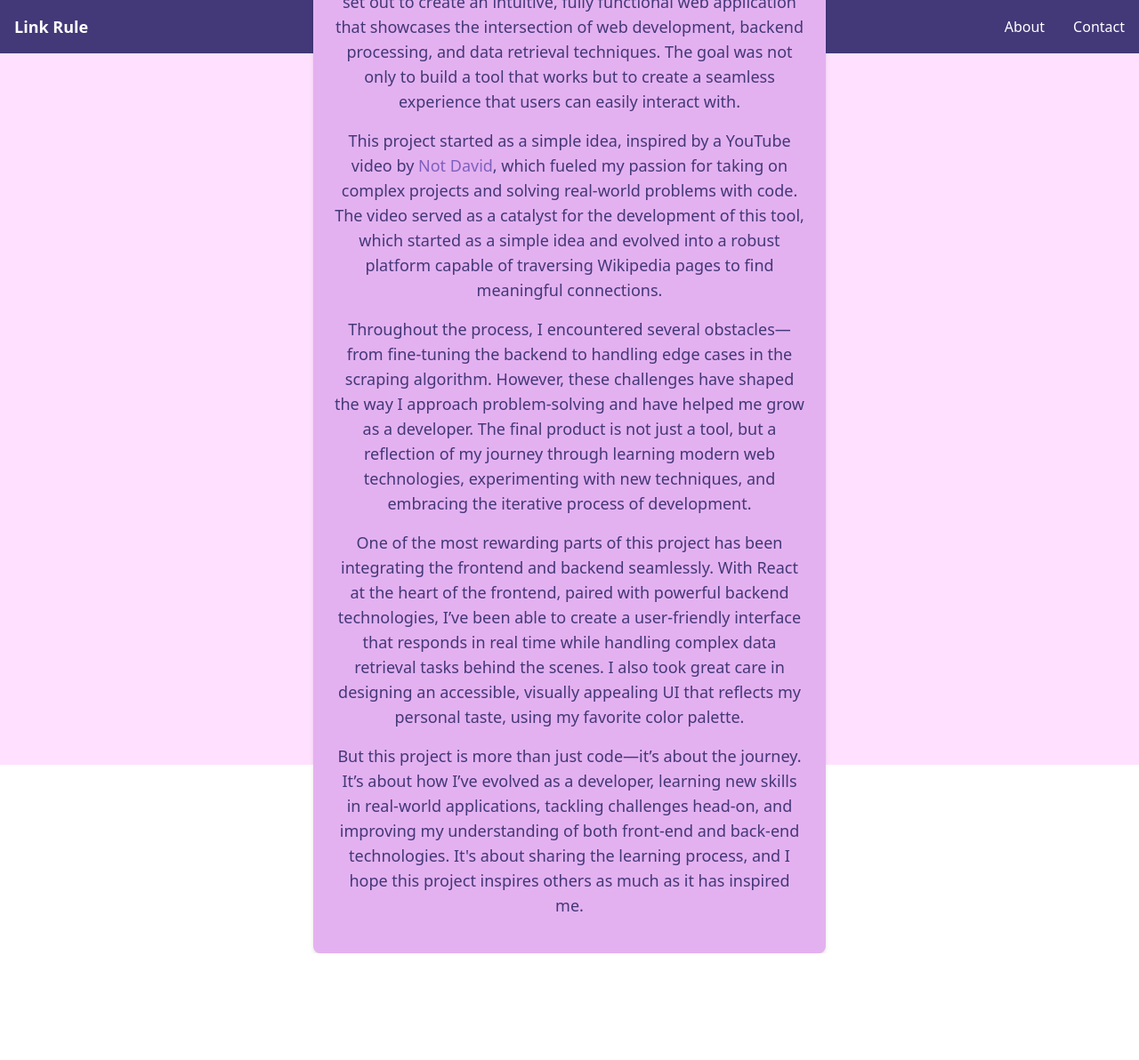
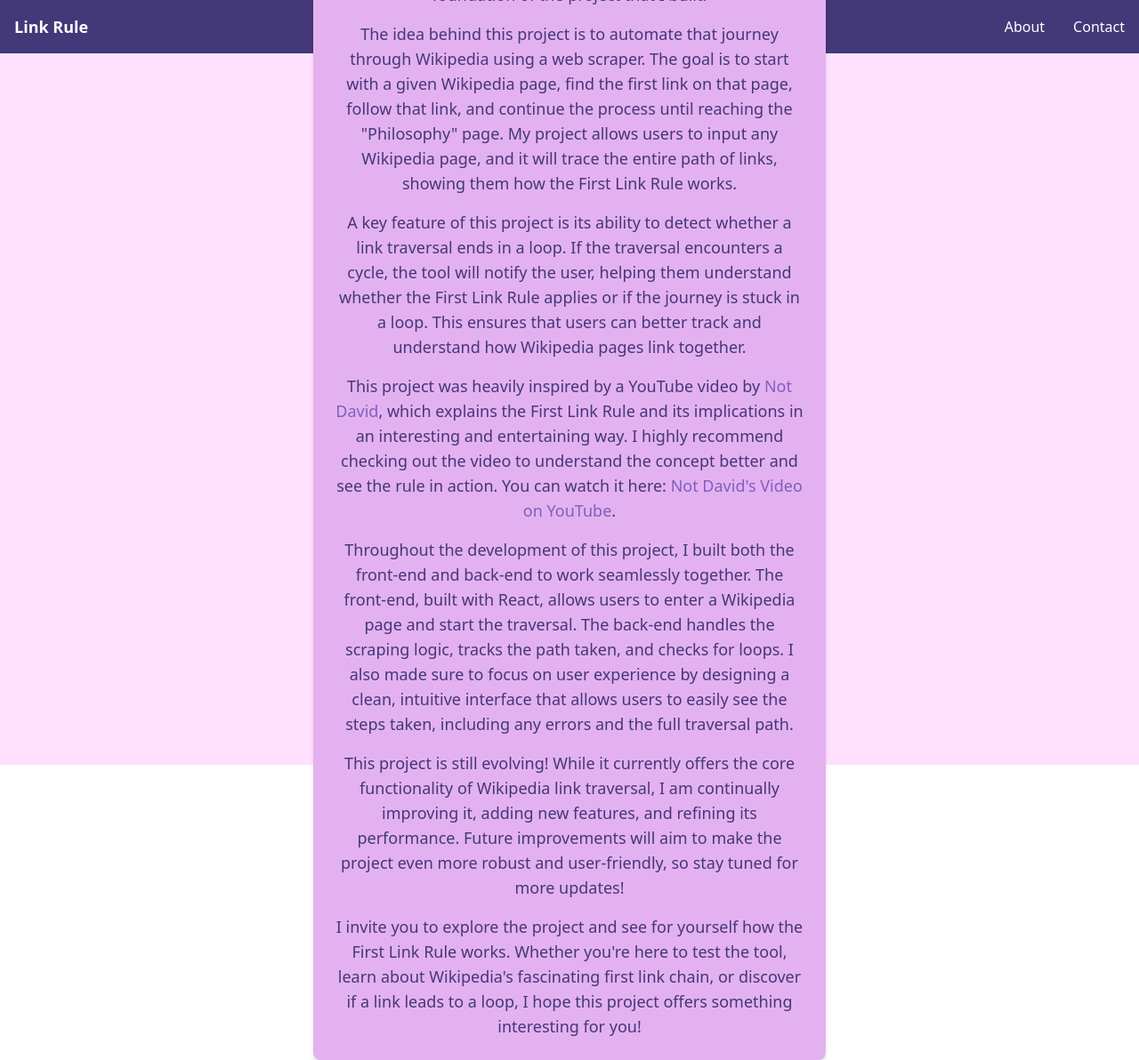
Before and after one commit to 190-785/First_Link, a React (Vite) app: page /about in a window 1280 px wide. Shown: the whole page at 89% size. Before the commit the page ends 1072 px from the top, so only its background shows below. Built offline with nearby package versions, Linux system fonts and the light colour scheme.

Commit message:
Improved About Page

```diff
--- a/src/pages/AboutPage.jsx
+++ b/src/pages/AboutPage.jsx
@@ -6,19 +6,25 @@ const AboutPage = () => {
       <section className="text-center max-w-xl p-6 bg-lightPurple rounded-lg shadow-md">
         <h1 className="text-3xl font-bold mb-6">About This Project</h1>
         <p className="text-lg mb-4">
-          Building this project has been a journey of learning, experimenting, and overcoming challenges. From day one, I set out to create an intuitive, fully functional web application that showcases the intersection of web development, backend processing, and data retrieval techniques. The goal was not only to build a tool that works but to create a seamless experience that users can easily interact with.
+          Wikipedia's First Link Rule is a fascinating phenomenon where, when starting from any Wikipedia page, following the first link on each subsequent page (while avoiding any disambiguation pages), eventually leads you to the "Philosophy" page. This chain of links creates an interesting and unexpected journey through Wikipedia articles, and is the foundation of the project that I built.
         </p>
         <p className="text-lg mb-4">
-          This project started as a simple idea, inspired by a YouTube video by <a href="https://www.youtube.com/@not_David" className="text-mediumPurple hover:text-darkPurple" target="_blank" rel="noopener noreferrer">Not David</a>, which fueled my passion for taking on complex projects and solving real-world problems with code. The video served as a catalyst for the development of this tool, which started as a simple idea and evolved into a robust platform capable of traversing Wikipedia pages to find meaningful connections.
+          The idea behind this project is to automate that journey through Wikipedia using a web scraper. The goal is to start with a given Wikipedia page, find the first link on that page, follow that link, and continue the process until reaching the "Philosophy" page. My project allows users to input any Wikipedia page, and it will trace the entire path of links, showing them how the First Link Rule works.
         </p>
         <p className="text-lg mb-4">
-          Throughout the process, I encountered several obstacles—from fine-tuning the backend to handling edge cases in the scraping algorithm. However, these challenges have shaped the way I approach problem-solving and have helped me grow as a developer. The final product is not just a tool, but a reflection of my journey through learning modern web technologies, experimenting with new techniques, and embracing the iterative process of development.
+          A key feature of this project is its ability to detect whether a link traversal ends in a loop. If the traversal encounters a cycle, the tool will notify the user, helping them understand whether the First Link Rule applies or if the journey is stuck in a loop. This ensures that users can better track and understand how Wikipedia pages link together.
         </p>
         <p className="text-lg mb-4">
-          One of the most rewarding parts of this project has been integrating the frontend and backend seamlessly. With React at the heart of the frontend, paired with powerful backend technologies, I’ve been able to create a user-friendly interface that responds in real time while handling complex data retrieval tasks behind the scenes. I also took great care in designing an accessible, visually appealing UI that reflects my personal taste, using my favorite color palette.
+          This project was heavily inspired by a YouTube video by <a href="https://www.youtube.com/@not_David" className="text-mediumPurple hover:text-darkPurple" target="_blank" rel="noopener noreferrer">Not David</a>, which explains the First Link Rule and its implications in an interesting and entertaining way. I highly recommend checking out the video to understand the concept better and see the rule in action. You can watch it here: <a href="https://youtu.be/-llumS2rA8I?feature=shared" className="text-mediumPurple hover:text-darkPurple" target="_blank" rel="noopener noreferrer">Not David's Video on YouTube</a>.
         </p>
         <p className="text-lg mb-4">
-          But this project is more than just code—it’s about the journey. It’s about how I’ve evolved as a developer, learning new skills in real-world applications, tackling challenges head-on, and improving my understanding of both front-end and back-end technologies. It's about sharing the learning process, and I hope this project inspires others as much as it has inspired me.
+          Throughout the development of this project, I built both the front-end and back-end to work seamlessly together. The front-end, built with React, allows users to enter a Wikipedia page and start the traversal. The back-end handles the scraping logic, tracks the path taken, and checks for loops. I also made sure to focus on user experience by designing a clean, intuitive interface that allows users to easily see the steps taken, including any errors and the full traversal path.
+        </p>
+        <p className="text-lg mb-4">
+          This project is still evolving! While it currently offers the core functionality of Wikipedia link traversal, I am continually improving it, adding new features, and refining its performance. Future improvements will aim to make the project even more robust and user-friendly, so stay tuned for more updates!
+        </p>
+        <p className="text-lg">
+          I invite you to explore the project and see for yourself how the First Link Rule works. Whether you're here to test the tool, learn about Wikipedia's fascinating first link chain, or discover if a link leads to a loop, I hope this project offers something interesting for you!
         </p>
       </section>
     </div>
```
